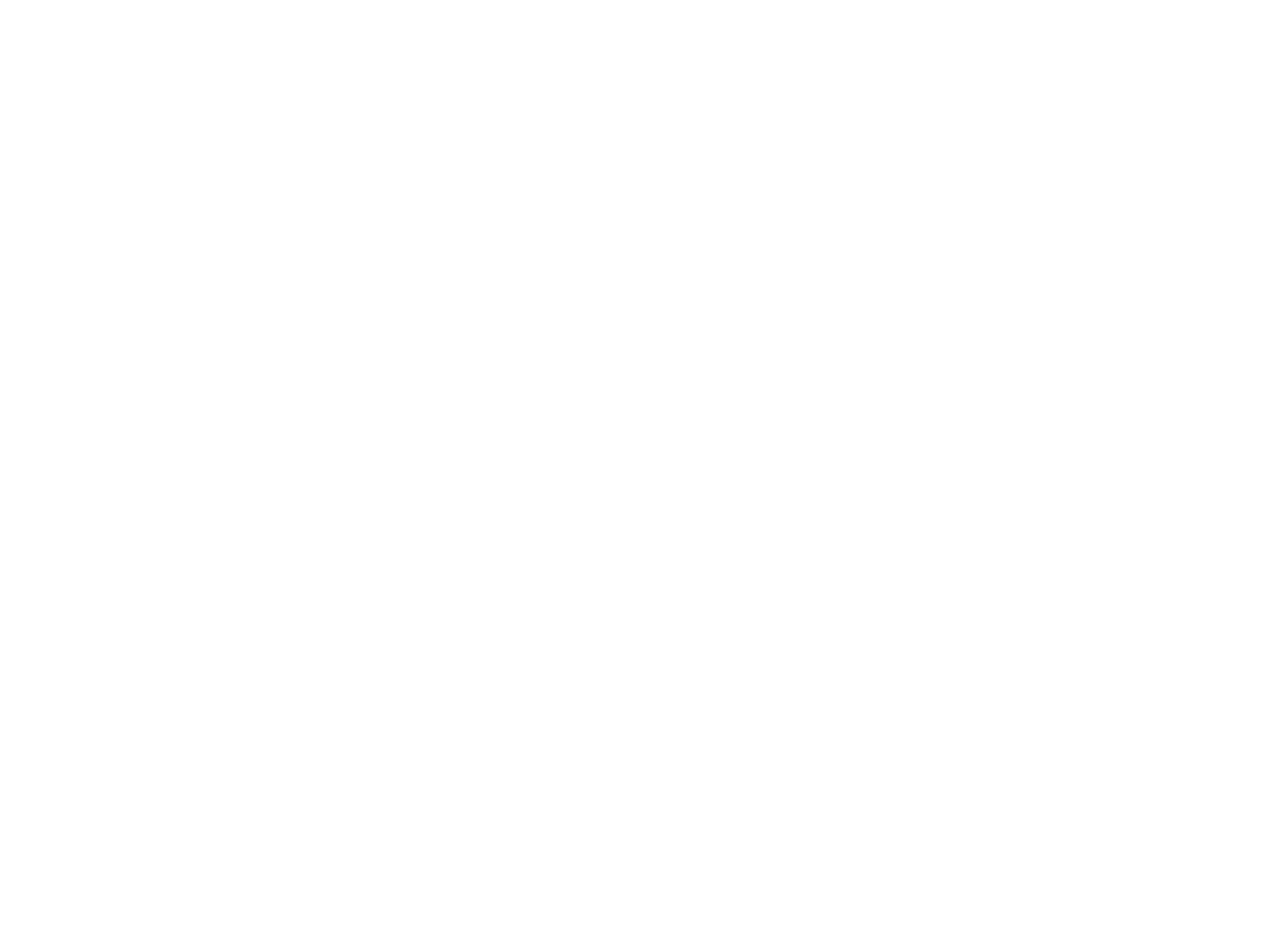
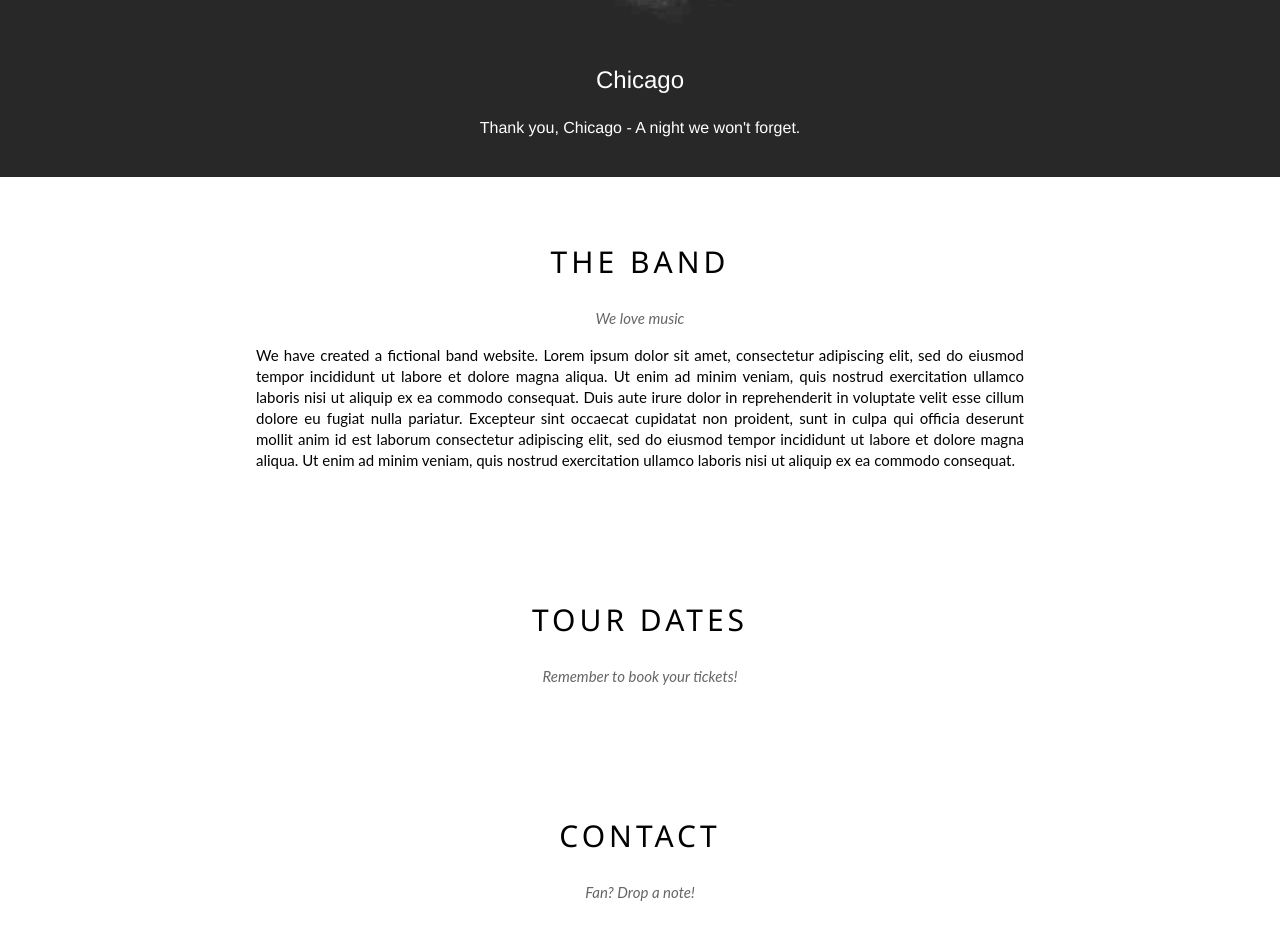
Before and after one commit to ngpoi1810/w3_band.github.io, an Angular app in the folder bandwebsite/: page / in a window 1280 px wide. Shown: the part 463-1400 px from the top of the page. Before the commit the page ends 800 px from the top, so only its background shows below. Built offline with nearby package versions, Linux system fonts and the light colour scheme; a web font is replaced by a local one.

Commit message:
add img and completed slide, some code for content

```diff
--- a/bandwebsite/src/app/app.component.html
+++ b/bandwebsite/src/app/app.component.html
@@ -19,10 +19,39 @@
     </div>
   </div>
   <div class="silde">
-
+    <div class="text-content">
+      <h2>Chicago</h2>
+      <p>Thank you, Chicago - A night we won't forget.</p>
+    </div>
   </div>
   <div class="content">
-
+    <div class="section-content">
+      <h1 class="section-heading">
+        THE BAND
+      </h1>
+      <p class="section-sub-heading">
+        We love music
+      </p>
+      <p class="about-content">
+        We have created a fictional band website. Lorem ipsum dolor sit amet, consectetur adipiscing elit, sed do eiusmod tempor incididunt ut labore et dolore magna aliqua. Ut enim ad minim veniam, quis nostrud exercitation ullamco laboris nisi ut aliquip ex ea commodo consequat. Duis aute irure dolor in reprehenderit in voluptate velit esse cillum dolore eu fugiat nulla pariatur. Excepteur sint occaecat cupidatat non proident, sunt in culpa qui officia deserunt mollit anim id est laborum consectetur adipiscing elit, sed do eiusmod tempor incididunt ut labore et dolore magna aliqua. Ut enim ad minim veniam, quis nostrud exercitation ullamco laboris nisi ut aliquip ex ea commodo consequat.
+      </p>
+    </div>
+    <div class="section-content">
+      <h1 class="section-heading">
+        TOUR DATES
+      </h1>
+      <p class="section-sub-heading">
+        Remember to book your tickets!
+      </p>
+    </div>
+    <div class="section-content">
+      <h1 class="section-heading">
+        CONTACT
+      </h1>
+      <p class="section-sub-heading">
+        Fan? Drop a note!
+      </p>
+    </div>
   </div>
   <div class="footer">
 
--- a/bandwebsite/src/app/app.component.scss
+++ b/bandwebsite/src/app/app.component.scss
@@ -1,12 +1,10 @@
-.wrapper{
-
-}
 
 .header{
     position: fixed;
     height: 46px;
     background-color: #000;
     width: 100%;
+    z-index: 1;
     ul{
         display: inline-block;
     }
@@ -22,7 +20,7 @@
             display: none;
             position: absolute;
             top: 100%;
-
+            background-color: white;
             box-shadow: 0 4px 10px 0 rgb(0 0 0 / 20%), 0 4px 20px 0 rgb(0 0 0 / 19%);
             li {
                 display: block;
@@ -76,17 +74,64 @@
         padding: 0 24px;
         &:hover{
             background-color: #f44336;
+            cursor: pointer;
         }
     }
 
 }
 
 .silde{
-
+    padding-top: 50%;
+    background-image: url('../assets/images/slide1.jpg');
+    background-position: top center;
+    background-size: cover;
+    background-repeat: no-repeat;
+    color: white;
+    position: relative;
+    div{
+        position: absolute;
+        width: 100%;
+        bottom: 40px;
+        text-align: center;
+        h2 {
+            font-weight: 300;
+        }
+        p {
+            margin-top: 25px;
+        }
+    }
 }
 
 .content{
+    max-width: 800px;
+    margin-left: auto;
+    margin-right: auto;
 
+    div.section-content{
+        padding: 64px 16px;
+        text-align: center;
+        .section-heading {
+            font-family:  "Segoe UI",Arial,sans-serif;
+            font-weight: 400;
+            font-size: 30px;
+            letter-spacing: 4px;
+        }
+        .section-sub-heading {
+            opacity: 0.6;
+            font-family: "Lato", sans-serif;
+            line-height: 1.5;
+            font-size: 15px;
+            font-style: italic;
+            margin-top: 25px;
+        }
+        .about-content {
+            margin-top: 15px;
+            text-align: justify;
+            line-height: 1.4;
+            font-family: "Lato", sans-serif;
+            font-size: 15px;
+        }
+    }
 }
 
 .footer{
```
Also changed, not shown: bandwebsite/src/assets/images/slide1.jpg (added).
